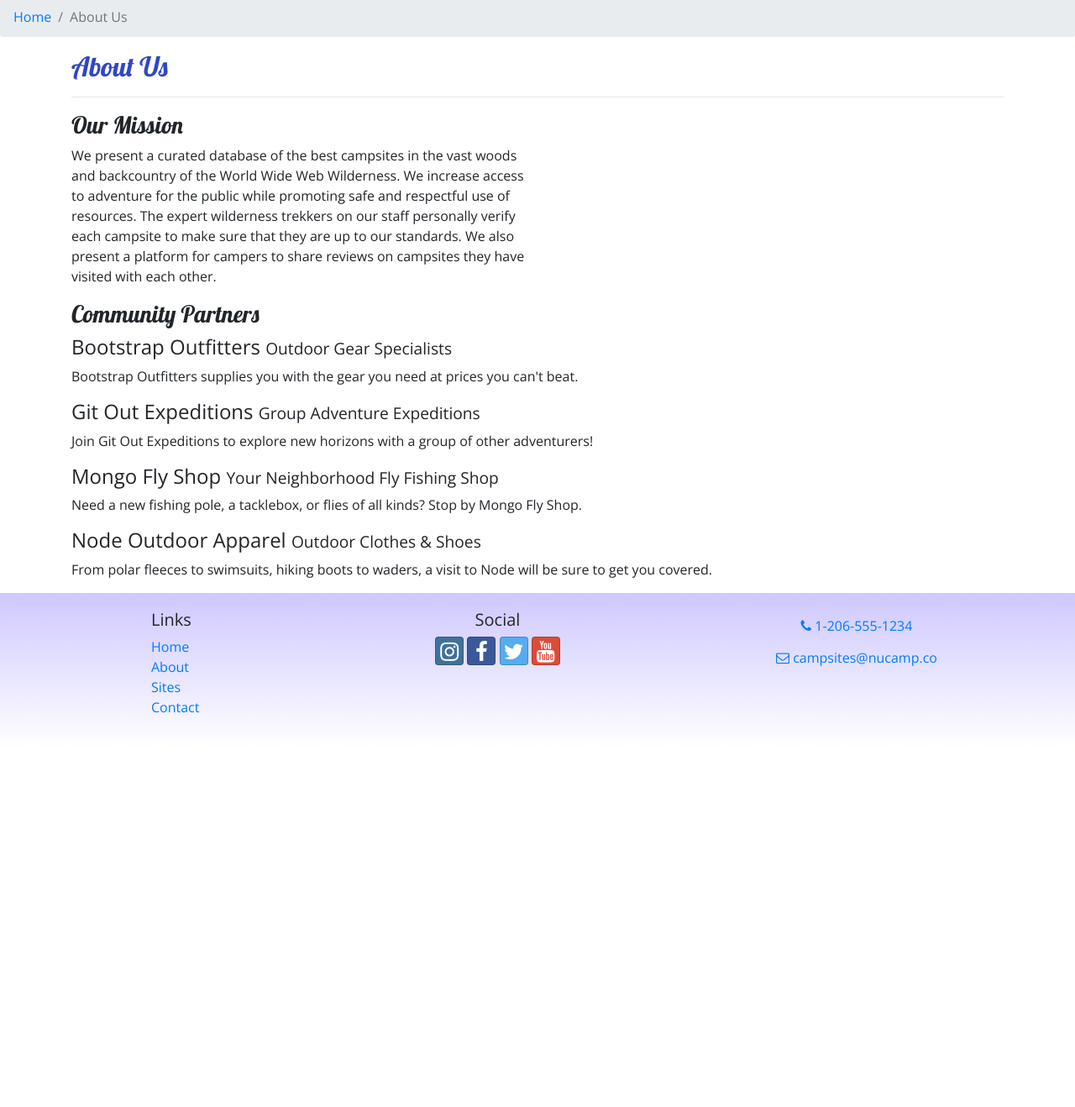
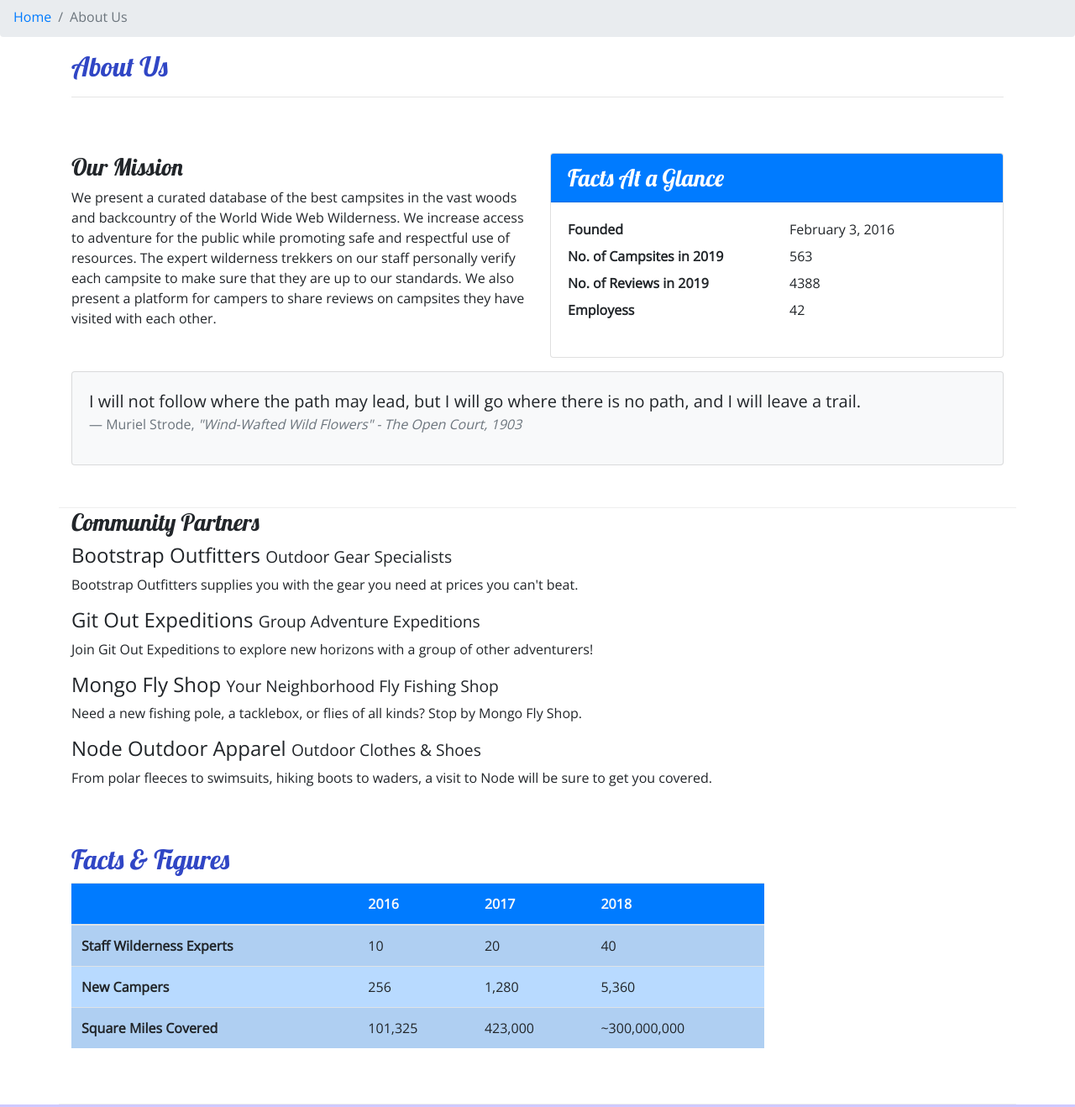
Before and after one commit to peytono/nucampsite, a website: page aboutus.html in a window 1280 px wide. Shown: the part 222-1540 px from the top of the page at 84% size. Before the commit the page ends 1112 px from the top, so only its background shows below. Drawn offline with nearby package versions, Linux system fonts and the light colour scheme.

Commit message:
Tables and Cards

```diff
--- a/aboutus.html
+++ b/aboutus.html
@@ -61,10 +61,38 @@
             </div>
         </div>
 
-        <div class="row">
+        <div class="row row-content">
             <div class="col-sm-6">
                 <h3>Our Mission</h3>
                 <p>We present a curated database of the best campsites in the vast woods and backcountry of the World Wide Web Wilderness. We increase access to adventure for the public while promoting safe and respectful use of resources. The expert wilderness trekkers on our staff personally verify each campsite to make sure that they are up to our standards. We also present a platform for campers to share reviews on campsites they have visited with each other.</p>
+            </div>
+            <div class="col-sm-6">
+                <div class="card">
+                    <h3 class="card-header bg-primary text-white">Facts At a Glance</h3>
+                    <div class="card-body">
+                        <dl class="row">
+                            <dt class="col-6">Founded</dt>
+                            <dd class="col-6">February 3, 2016</dd>
+                            <dt class="col-6">No. of Campsites in 2019</dt>
+                            <dd class="col-6">563</dd>
+                            <dt class="col-6">No. of Reviews in 2019</dt>
+                            <dd class="col-6">4388</dd>
+                            <dt class="col-6">Employess</dt>
+                            <dd class="col-6">42</dd>
+                        </dl>
+                    </div>
+                </div>
+            </div>
+            <div class="col">
+                <div class="card card-body bg-light mt-3">
+                    <blockquote class="blockquote">
+                        <p class="mb-0">I will not follow where the path may lead, but I will go where there is no path, and I will leave a trail.</p>
+                        <footer class="blockquote-footer">Muriel Strode,
+                            <cite title="Source Title">"Wind-Wafted Wild Flowers" -
+                            The Open Court, 1903</cite>
+                        </footer>
+                    </blockquote>
+                </div>
             </div>
         </div>
 
@@ -81,9 +109,47 @@
                 <p class="d-none d-sm-block">From polar fleeces to swimsuits, hiking boots to waders, a visit to Node will be sure to get you covered.</p>
             </div>
         </div>
+
+        <div class="row row-content">
+            <div class="col-sm-9">
+                <h2>Facts &amp; Figures</h2>
+                <div class="table-responsive">
+                    <table class="table table-striped">
+                        <thead>
+                            <tr class="bg-primary text-light">
+                                <th></th>
+                                <th>2016</th>
+                                <th>2017</th>
+                                <th>2018</th>
+                            </tr>
+                        </thead>
+                        <tbody class="table-primary">
+                            <tr>
+                                <th>Staff Wilderness Experts</th>
+                                <td>10</td>
+                                <td>20</td>
+                                <td>40</td>
+                            </tr>
+                            <tr>
+                                <th>New Campers</th>
+                                <td>256</td>
+                                <td>1,280</td>
+                                <td>5,360</td>
+                            </tr>
+                            <tr>
+                                <th>Square Miles Covered</th>
+                                <td>101,325</td>
+                                <td>423,000</td>
+                                <td>~300,000,000</td>
+                            </tr>
+                        </tbody>
+                    </table>
+                </div>
+            </div>
+        </div>
     </div>
 
-    <footer>
+    <footer class="site-footer">
         <div class="container">
             <div class="row">
                 <div class="col-4 col-sm-2 offset-1">
--- a/css/styles.css
+++ b/css/styles.css
@@ -14,7 +14,7 @@ header h2 {
     color: #CEC8FF;
 }
 
-footer {
+.site-footer {
     background-image: linear-gradient(#CEC8FF, white);
     padding: 20px 0;
 }
```
Also changed, not shown: contactus.html (+1 -1 lines), index.html (+1 -1 lines).
